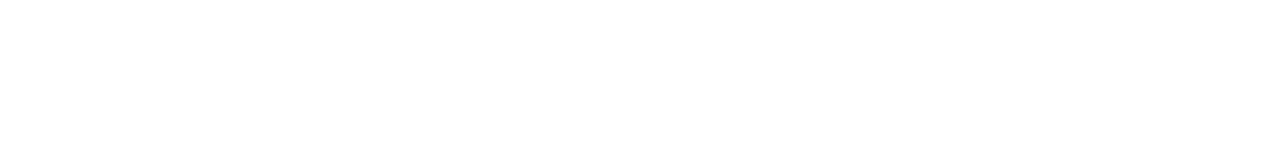
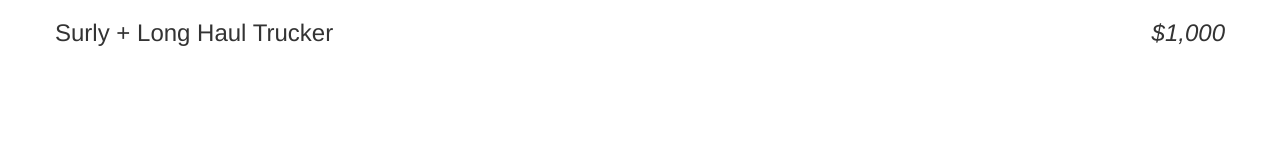
Before and after one commit to nealcpeters/learning_angular, a plain HTML site: page index.html in a window 1280 px wide. Drawn offline with Linux system fonts and the light colour scheme.

Commit message:
added store controller, bike object, and html display of object via controller

```diff
--- a/app.js
+++ b/app.js
@@ -1 +1,6 @@
-var app = angular.module('store', []);
+(function() {
+  var bike = {manufacturer: "Surly", model: "Long Haul Trucker", price: "$1,000"}
+  var app = angular.module('store', []);
+  app.controller('StoreController', function(){
+    this.product = bike;});
+})();
--- a/index.html
+++ b/index.html
@@ -3,7 +3,13 @@
     <head>
       <link rel="stylesheet" type="text/css" href="bootstrap.min.css" />
     </head>
-    <body>
+    <body class="container" ng-controller="StoreController as store">
+      <div class="product row">
+        <h3>
+          {{store.product.manufacturer}} + {{store.product.model}}
+          <em class="pull-right">{{store.product.price}}</em>
+        </h3>
+      </div>
       <script type="text/javascript" src="angular.min.js"></script>
       <script type="text/javascript" src="app.js"></script>
     </body>
```
